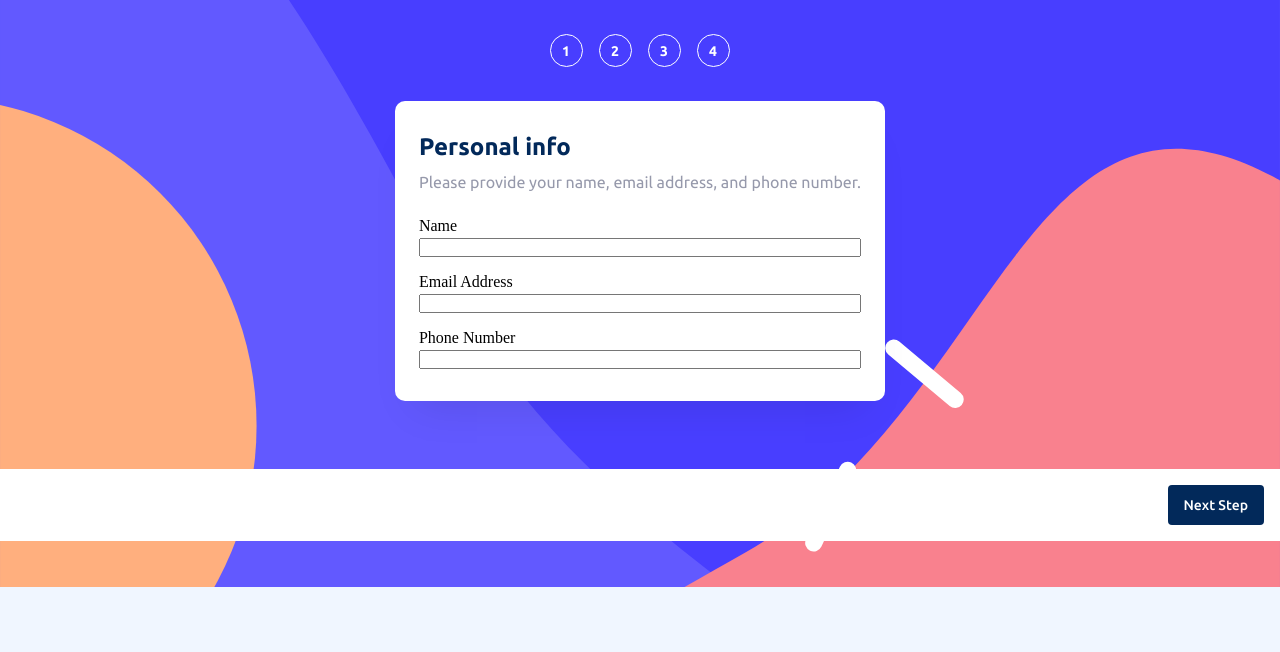
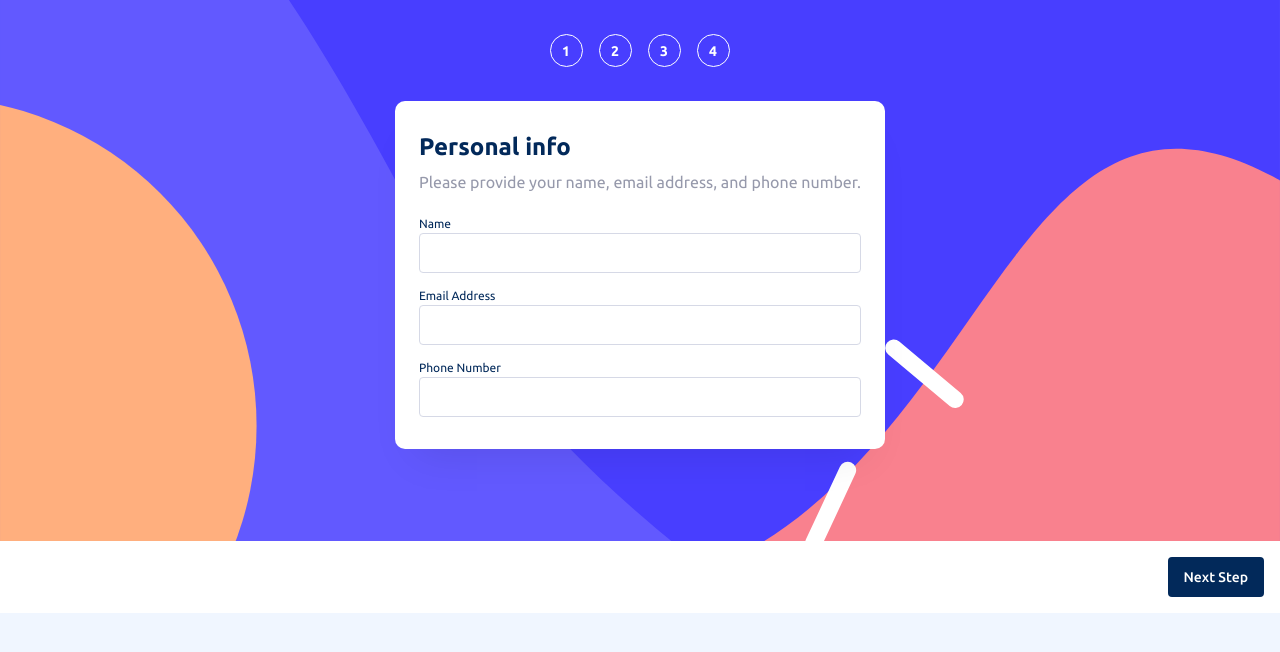
Before and after one commit to Zuzuu1992/Multi-step-form---Front, a React (Vite) app: page / in a window 1280 px wide. Shown: the top 652 px of the page. Built offline with nearby package versions, Linux system fonts and the light colour scheme.

Commit message:
style:work on markup

```diff
--- a/src/App.tsx
+++ b/src/App.tsx
@@ -23,16 +23,16 @@ function App() {
               </Step>
               <Form>
                 <FillBox>
-                  <label htmlFor="name">Name</label>
-                  <input type="text" id="name" />
+                  <Label htmlFor="name">Name</Label>
+                  <Input type="text" id="name" />
                 </FillBox>
                 <FillBox>
-                  <label htmlFor="email">Email Address</label>
-                  <input type="text" id="email" />
+                  <Label htmlFor="email">Email Address</Label>
+                  <Input type="text" id="email" />
                 </FillBox>
                 <FillBox>
-                  <label htmlFor="phone">Phone Number</label>
-                  <input type="text" id="phone" />
+                  <Label htmlFor="phone">Phone Number</Label>
+                  <Input type="text" id="phone" />
                 </FillBox>
               </Form>
             </Card>
@@ -54,6 +54,7 @@ const Main = styled.div`
   height: 100%;
   background-repeat: no-repeat;
   background-size: 100%;
+  /* display: flex; */
 `;
 
 const Process = styled.div`
@@ -61,7 +62,8 @@ const Process = styled.div`
   flex-direction: column;
   align-items: center;
   row-gap: 34px;
-  padding: 34px 16px;
+  /* padding: 34px 16px; */
+  padding: 34px 16px 58px 16px;
 `;
 
 const Option = styled.div`
@@ -160,3 +162,19 @@ const FillBox = styled.div`
   flex-direction: column;
   row-gap: 3px;
 `;
+
+const Input = styled.input`
+  height: 40px;
+  border-radius: 4px;
+  border: 1px solid var(--border-color, #d6d9e6);
+  background: var(--white);
+`;
+
+const Label = styled.label`
+  color: var(--marineBlue);
+  font-family: Ubuntu;
+  font-size: 12px;
+  font-style: normal;
+  font-weight: 400;
+  line-height: normal;
+`;
```
